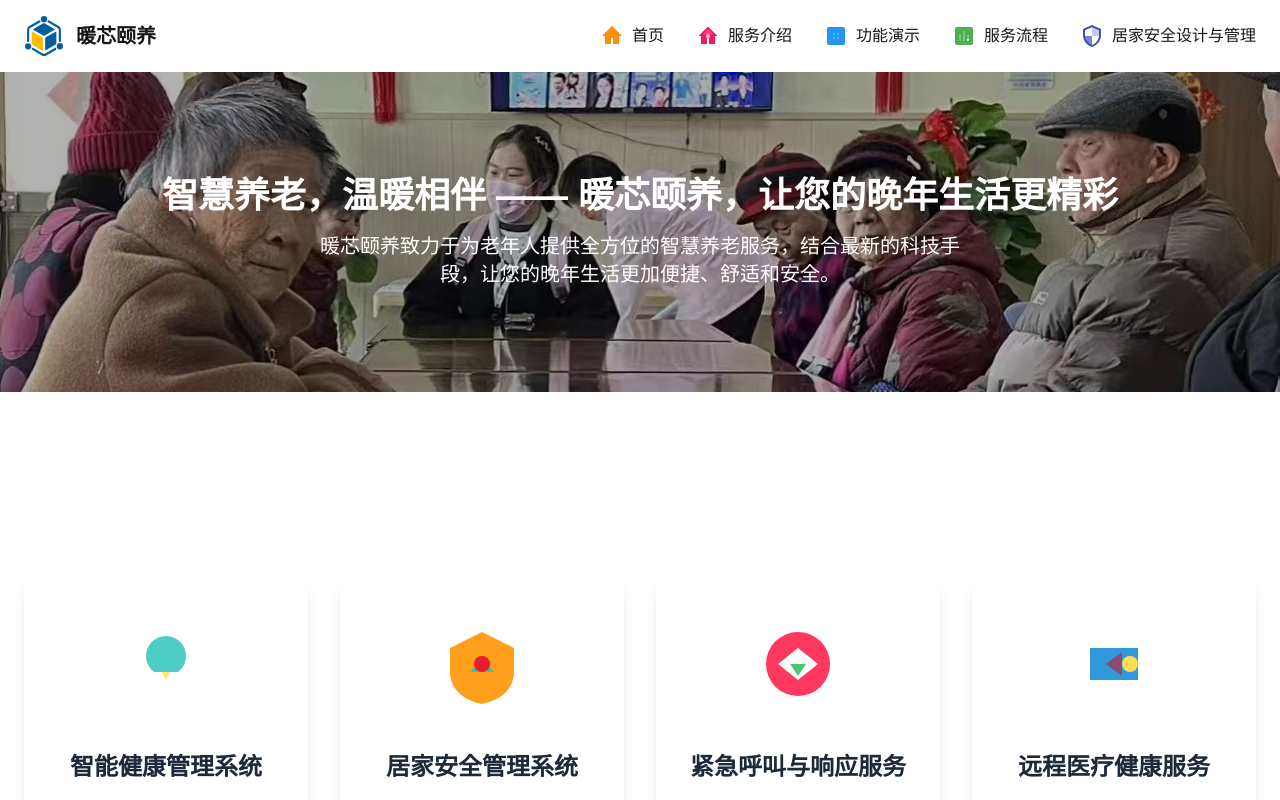
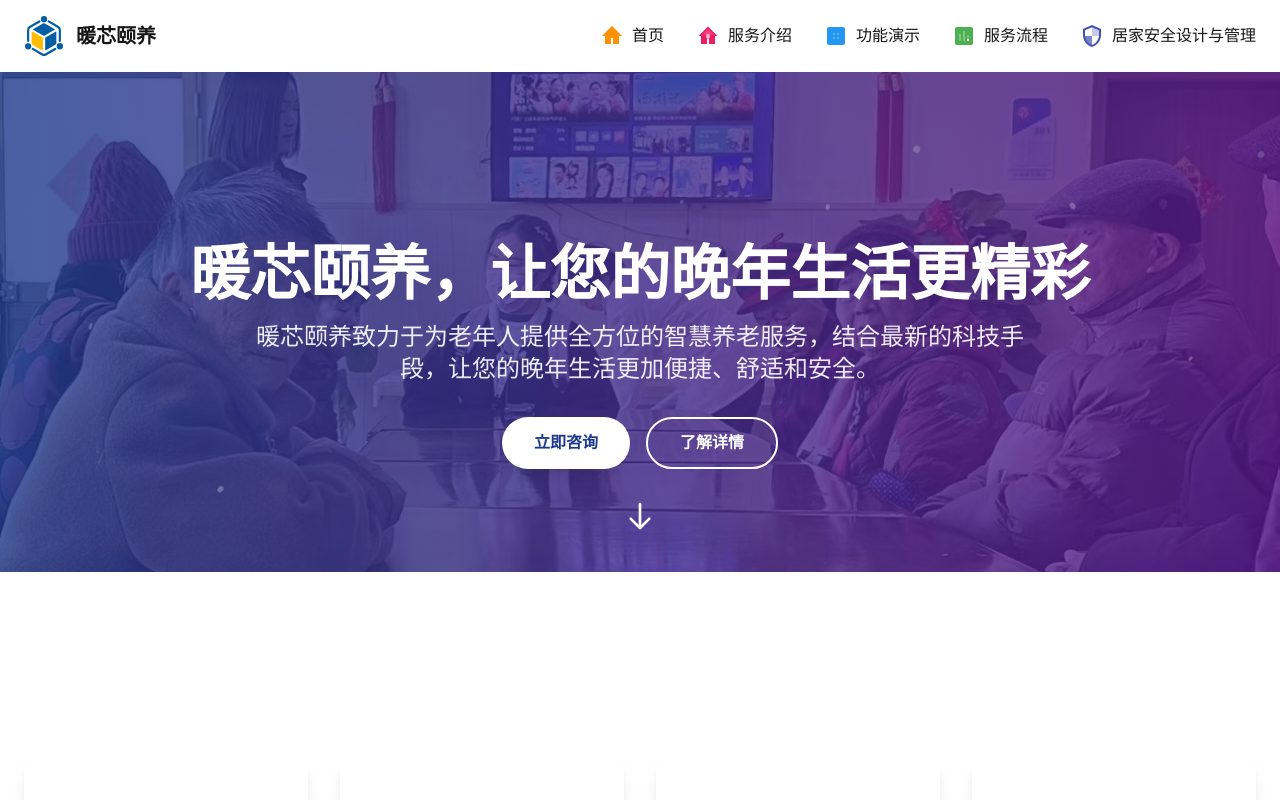
Before and after one commit to ZRMYDYCG/pension, a Next.js app: page / in a window 1280 px wide. Shown: the top 800 px of the page. Built offline with nearby package versions, Linux system fonts and the light colour scheme.

Commit message:
优化Banner

```diff
--- a/src/app/components/Banner.tsx
+++ b/src/app/components/Banner.tsx
@@ -1,15 +1,112 @@
-export default function Banner() {
+"use client"
+
+import React, { useState, useEffect } from 'react';
+
+const Banner = () => {
+    const [currentText, setCurrentText] = useState(0);
+    const texts = [
+        "智慧养老，温暖相伴",
+        "科技守护，安心无忧",
+        "贴心服务，幸福晚年",
+        "专业照护，家人放心"
+    ];
+
+    useEffect(() => {
+        const interval = setInterval(() => {
+            setCurrentText((prev) => (prev + 1) % texts.length);
+        }, 3000);
+        return () => clearInterval(interval);
+    }, []);
+
     return (
-        <section className="relative h-80 bg-cover bg-center bg-no-repeat bg-[url('/banner.jpg')]">
-            <div className="absolute inset-0 bg-black/30"></div>
+        <section className="relative h-[400px] md:h-[500px] overflow-hidden">
+            {/* 背景图片与遮罩 */}
+            <div className="absolute inset-0 bg-[url('/banner.jpg')] bg-cover bg-center bg-no-repeat">
+                <div className="absolute inset-0 bg-gradient-to-r from-blue-900/80 to-purple-900/80"></div>
+            </div>
+
+            {/* 动态粒子背景 */}
+            <div className="absolute inset-0 opacity-30">
+                {[...Array(30)].map((_, i) => (
+                    <div
+                        key={i}
+                        className="absolute rounded-full bg-white"
+                        style={{
+                            width: `${Math.random() * 6 + 2}px`,
+                            height: `${Math.random() * 6 + 2}px`,
+                            top: `${Math.random() * 100}%`,
+                            left: `${Math.random() * 100}%`,
+                            animation: `float ${Math.random() * 10 + 5}s linear infinite`,
+                            animationDelay: `${Math.random() * 5}s`
+                        }}
+                    ></div>
+                ))}
+            </div>
+
+            {/* 内容区域 */}
             <div className="container mx-auto px-6 h-full flex flex-col justify-center relative z-10">
-                <h2 className="text-4xl font-bold mb-4 text-center text-white">
-                    智慧养老，温暖相伴 —— 暖芯颐养，让您的晚年生活更精彩
-                </h2>
-                <p className="text-xl text-center text-white max-w-2xl mx-auto">
-                    暖芯颐养致力于为老年人提供全方位的智慧养老服务，结合最新的科技手段，让您的晚年生活更加便捷、舒适和安全。
-                </p>
+                <div className="text-center">
+                    {/* 动态标题 */}
+                    <h2 className="text-4xl md:text-5xl lg:text-6xl font-bold mb-4 text-white">
+            <span className="inline-block overflow-hidden">
+              <span className="inline-block animate-fadeInOut">
+                {texts[currentText]}
+              </span>
+            </span>
+                        <br />
+                        <span className="text-warm-accent">暖芯颐养，让您的晚年生活更精彩</span>
+                    </h2>
+
+                    {/* 描述文字 */}
+                    <p className="text-xl md:text-2xl text-white/90 max-w-3xl mx-auto mb-8">
+                        暖芯颐养致力于为老年人提供全方位的智慧养老服务，结合最新的科技手段，让您的晚年生活更加便捷、舒适和安全。
+                    </p>
+
+                    {/* 行动按钮 */}
+                    <div className="flex flex-wrap justify-center gap-4">
+                        <button className="px-8 py-3 bg-white text-blue-900 font-bold rounded-full hover:bg-gray-100 hover:scale-105 transition-all duration-300 shadow-lg">
+                            立即咨询
+                        </button>
+                        <button className="px-8 py-3 border-2 border-white text-white font-bold rounded-full hover:bg-white/10 hover:scale-105 transition-all duration-300">
+                            了解详情
+                        </button>
+                    </div>
+                </div>
             </div>
+
+            {/* 滚动指示器 */}
+            <div className="absolute bottom-8 left-0 right-0 flex justify-center">
+                <div className="animate-bounce">
+                    <svg className="w-8 h-8 text-white" fill="none" stroke="currentColor" viewBox="0 0 24 24">
+                        <path strokeLinecap="round" strokeLinejoin="round" strokeWidth={2} d="M19 14l-7 7m0 0l-7-7m7 7V3"></path>
+                    </svg>
+                </div>
+            </div>
+
+            {/* 动画样式 */}
+            <style jsx>{`
+        @keyframes float {
+          0% {
+            transform: translateY(0) rotate(0deg);
+            opacity: 1;
+          }
+          100% {
+            transform: translateY(-100vh) rotate(360deg);
+            opacity: 0;
+          }
+        }
+        @keyframes fadeInOut {
+          0% { opacity: 0; transform: translateY(20px); }
+          20% { opacity: 1; transform: translateY(0); }
+          80% { opacity: 1; transform: translateY(0); }
+          100% { opacity: 0; transform: translateY(-20px); }
+        }
+        .animate-fadeInOut {
+          animation: fadeInOut 3s ease-in-out infinite;
+        }
+      `}</style>
         </section>
     );
-}
+};
+
+export default Banner;
```
